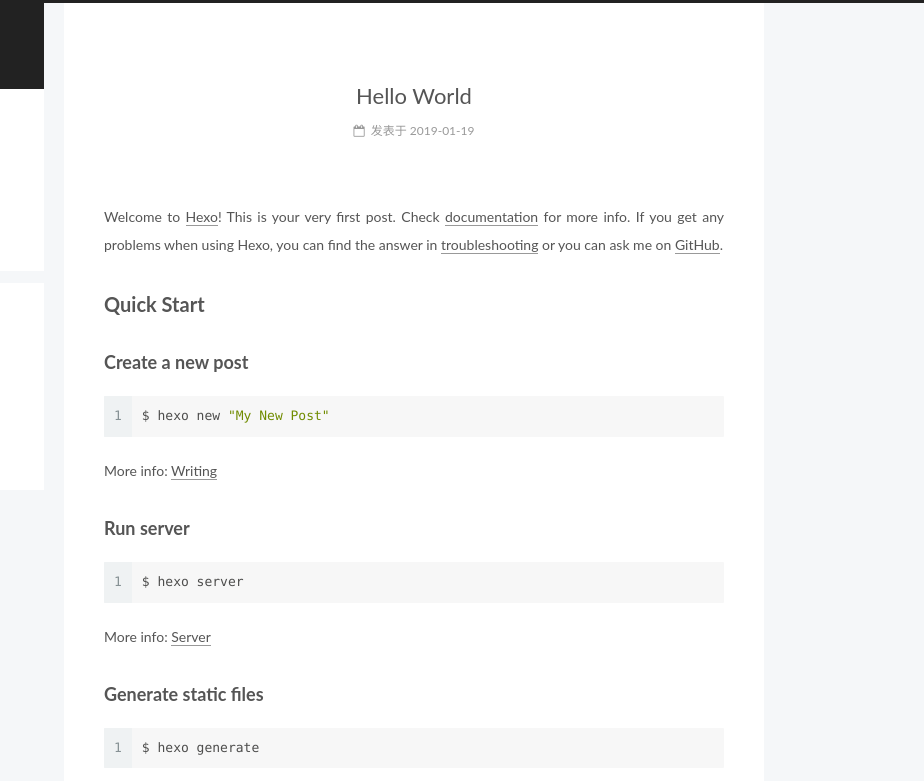
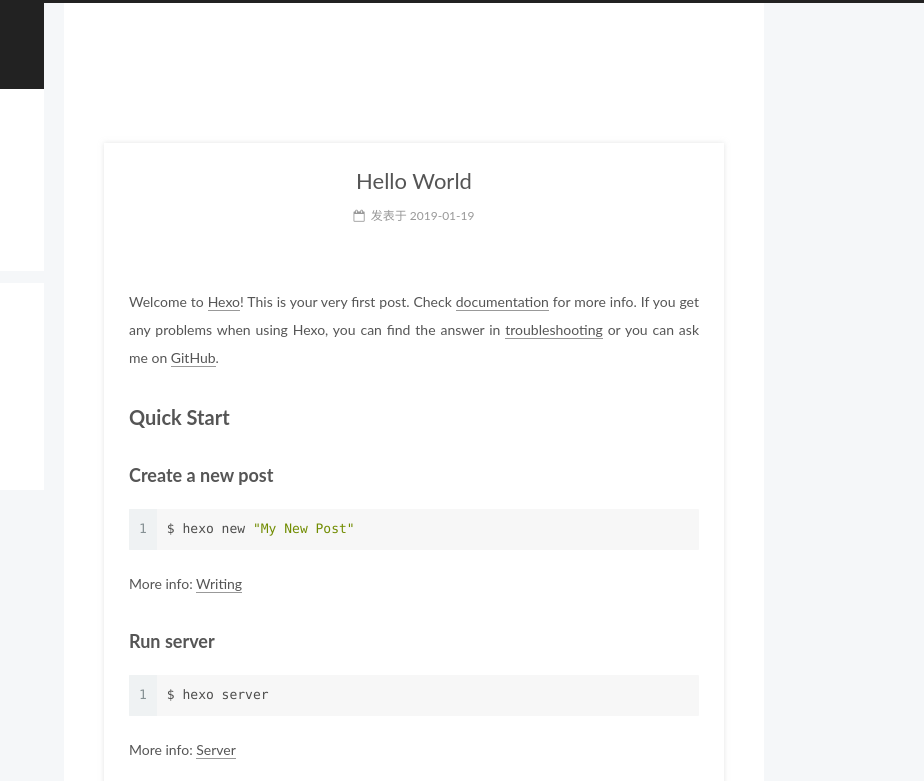
Before and after one commit to XiangLaw/XiangLaw.github.io, a plain HTML site: page index.html in a window 1280 px wide. Shown: the top 781 px of the page, 356-1280 px from the left. Drawn offline with Linux system fonts and the light colour scheme.

Commit message:
Site updated: 2019-01-22 15:46:42

```diff
--- a/css/main.css
+++ b/css/main.css
@@ -1823,7 +1823,7 @@ pre .javascript .function {
   width: 4px;
   height: 4px;
   border-radius: 50%;
-  background: #9f091b;
+  background: #c4b3b4;
 }
 .links-of-blogroll {
   font-size: 13px;
@@ -2991,3 +2991,10 @@ pre .javascript .function {
     text-align: justify;
   }
 }
+.post {
+  margin-top: 60px;
+  margin-bottom: 60px;
+  padding: 25px;
+  -webkit-box-shadow: 0 0 5px rgba(202,203,203,0.5);
+  -moz-box-shadow: 0 0 5px rgba(202,203,204,0.5);
+}
```
